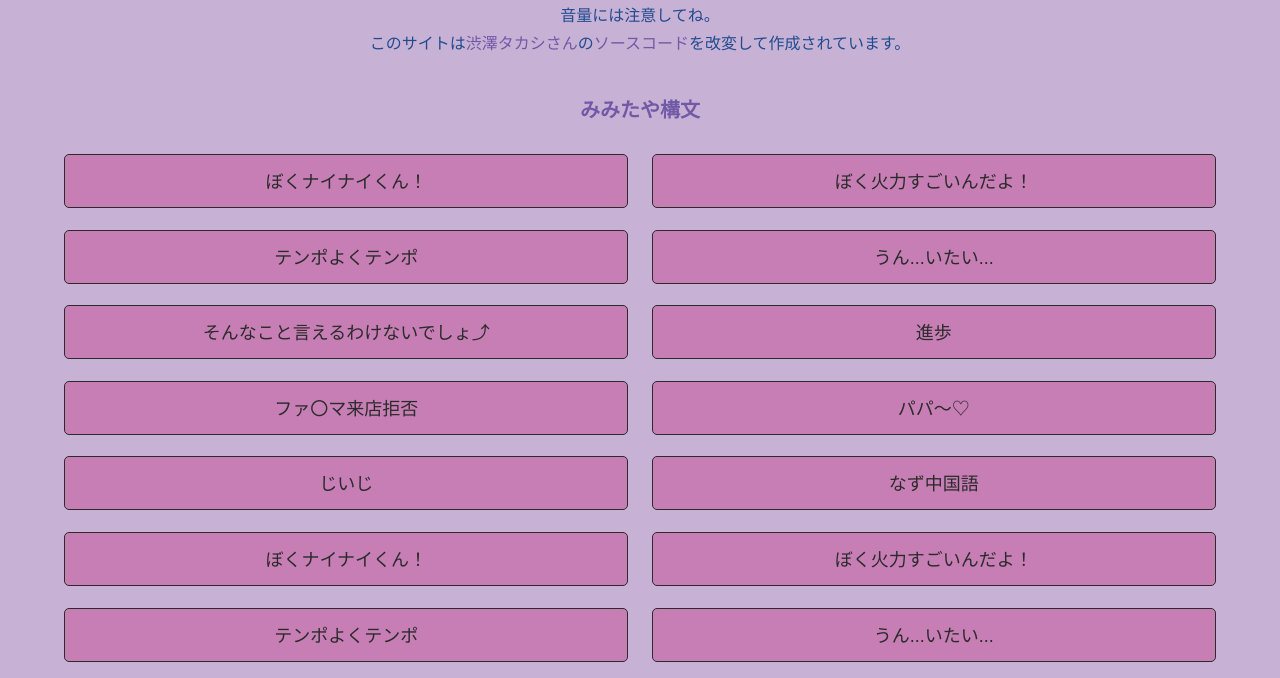
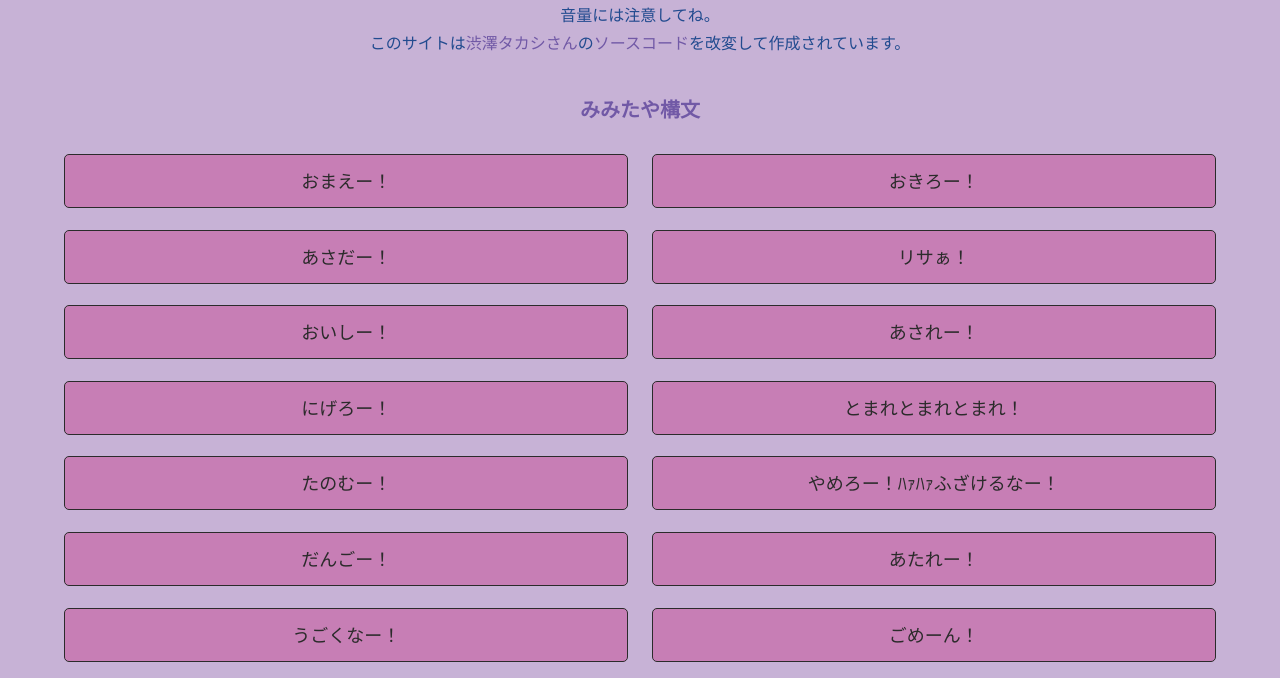
Before and after one commit to capkun10/mimitaya-button, a website: page docs/index.html in a window 1280 px wide. Shown: the part 122-800 px from the top of the page. Drawn offline with Linux system fonts and the light colour scheme.

Commit message:
Update index.html

```diff
--- a/docs/index.html
+++ b/docs/index.html
@@ -32,20 +32,20 @@
           <div class="movie_wrapper">
            <h2 class="movie_title"><a href="" target="_blank">みみたや構文</a></h2>
             <div class="button_wrapper">
-              <div class="button button-play " data-voice="omae1">ぼくナイナイくん！</div>
-              <div class="button button-play " data-voice="okiro">ぼく火力すごいんだよ！</div>
-              <div class="button button-play " data-voice="asada">テンポよくテンポ</div>
-              <div class="button button-play " data-voice="risa">うん...いたい...</div>
-              <div class="button button-play " data-voice="oisi">そんなこと言えるわけないでしょ⤴</div>
-              <div class="button button-play " data-voice="asare">進歩</div>
-              <div class="button button-play " data-voice="nigero">ファ〇マ来店拒否</div>
-              <div class="button button-play " data-voice="tomare">パパ～♡</div>
-              <div class="button button-play " data-voice="tanomu">じいじ</div>
-              <div class="button button-play " data-voice="yamero">なず中国語</div>
-              <div class="button button-play " data-voice="dango">ぼくナイナイくん！</div>
-              <div class="button button-play " data-voice="atare">ぼく火力すごいんだよ！</div>
-              <div class="button button-play " data-voice="ugokuna">テンポよくテンポ</div>
-              <div class="button button-play " data-voice="gomen">うん...いたい...</div>
+              <div class="button button-play " data-voice="omae1">おまえー！</div>
+              <div class="button button-play " data-voice="okiro">おきろー！</div>
+              <div class="button button-play " data-voice="asada">あさだー！</div>
+              <div class="button button-play " data-voice="risa">リサぁ！</div>
+              <div class="button button-play " data-voice="oisi">おいしー！</div>
+              <div class="button button-play " data-voice="asare">あされー！</div>
+              <div class="button button-play " data-voice="nigero">にげろー！</div>
+              <div class="button button-play " data-voice="tomare">とまれとまれとまれ！</div>
+              <div class="button button-play " data-voice="tanomu">たのむー！</div>
+              <div class="button button-play " data-voice="yamero">やめろー！ﾊｧﾊｧふざけるなー！</div>
+              <div class="button button-play " data-voice="dango">だんごー！</div>
+              <div class="button button-play " data-voice="atare">あたれー！</div>
+              <div class="button button-play " data-voice="ugokuna">うごくなー！</div>
+              <div class="button button-play " data-voice="gomen">ごめーん！</div>
             </div>
           </div>
           <div class="movie_wrapper">
```
